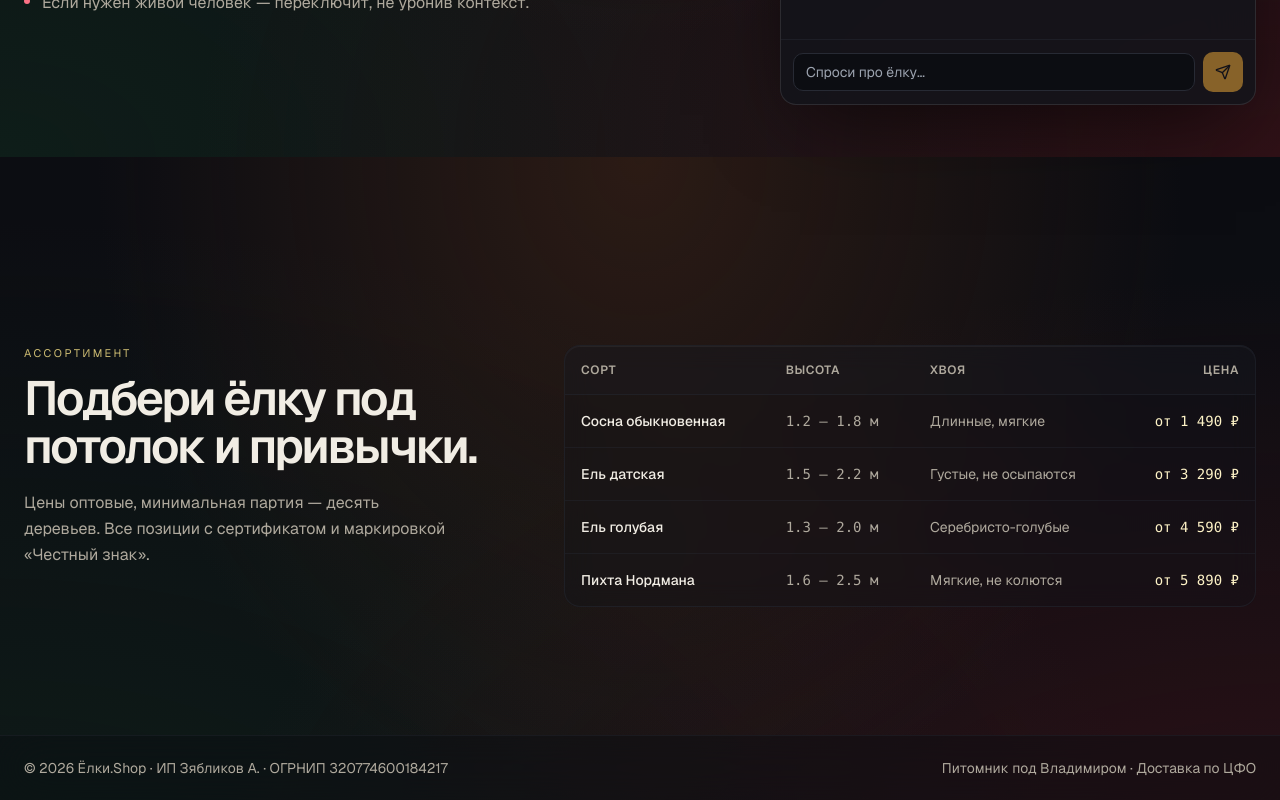
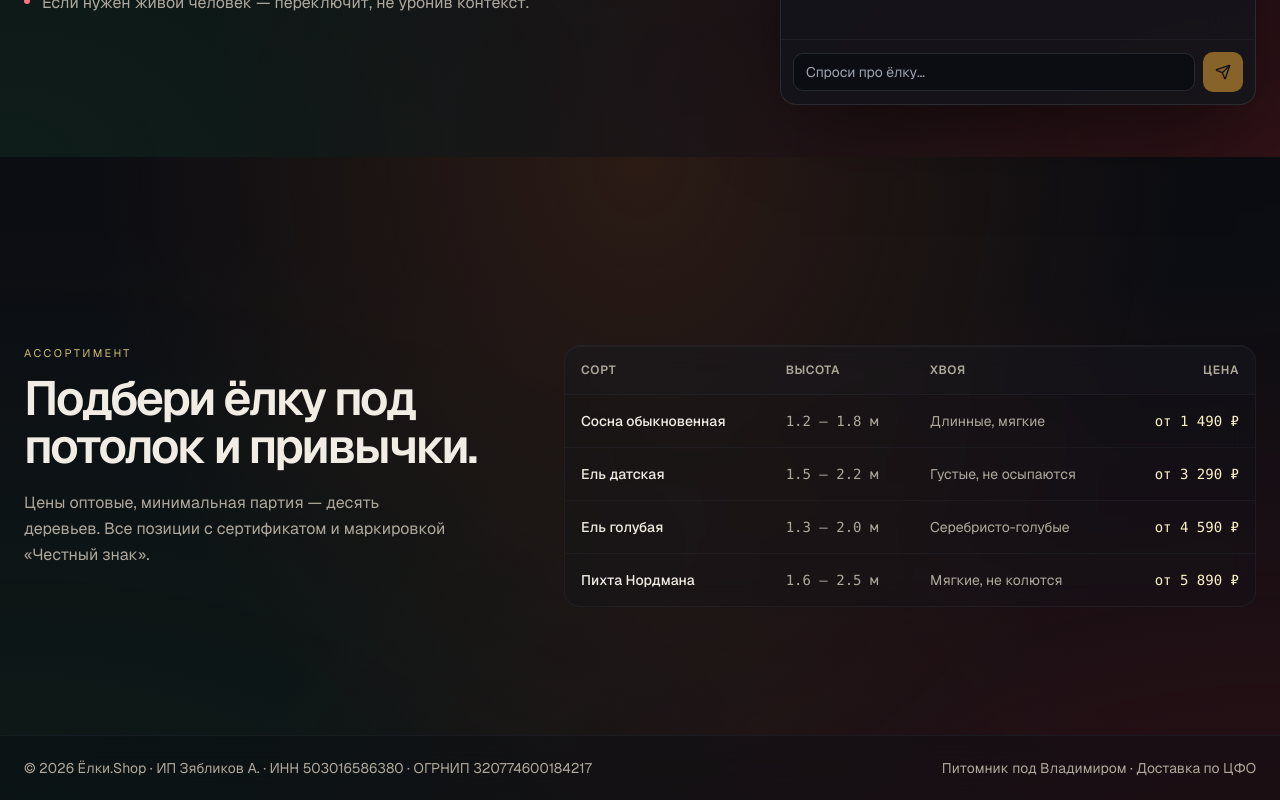
Before and after one commit to zyablikovalex-art/scaling-octo-giggle, a Next.js app: page / in a window 1280 px wide. Shown: the part 1443-2243 px from the top of the page. Built offline with nearby package versions, Linux system fonts and the light colour scheme; no server answers.

Commit message:
Add INN to footer legal line
В строке с реквизитами в подвале добавлен ИНН 503016586380 между
«ИП Зябликов А.» и «ОГРНИП 320774600184217».

https://claude.ai/code/session_01Yb2k1QUURYvZdBprMtuXcb

```diff
--- a/components/site-footer.tsx
+++ b/components/site-footer.tsx
@@ -3,7 +3,7 @@ export function SiteFooter() {
     <footer className="border-t border-border/40 bg-background/40 backdrop-blur-xl">
       <div className="mx-auto flex max-w-7xl flex-col items-start justify-between gap-3 px-6 py-8 text-sm text-muted-foreground md:h-16 md:flex-row md:items-center md:py-0">
         <p>
-          © {new Date().getFullYear()} Ёлки.Shop · ИП Зябликов А. · ОГРНИП 320774600184217
+          © {new Date().getFullYear()} Ёлки.Shop · ИП Зябликов А. · ИНН 503016586380 · ОГРНИП 320774600184217
         </p>
         <p>Питомник под Владимиром · Доставка по ЦФО</p>
       </div>
```
